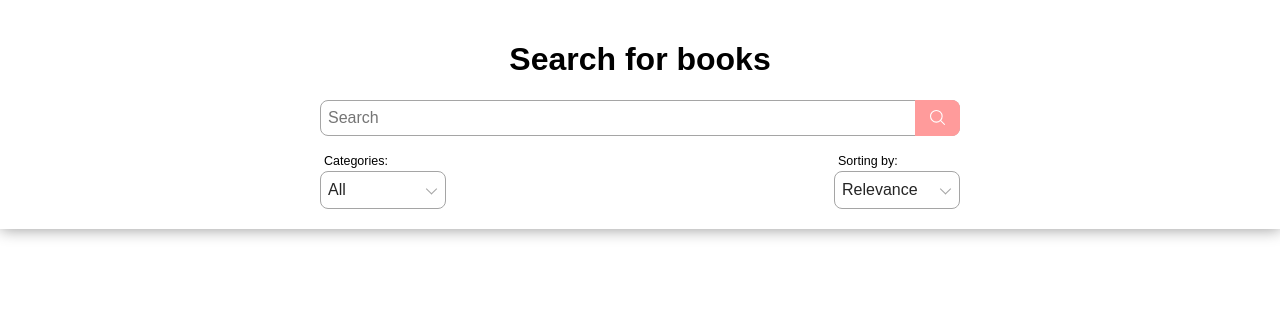
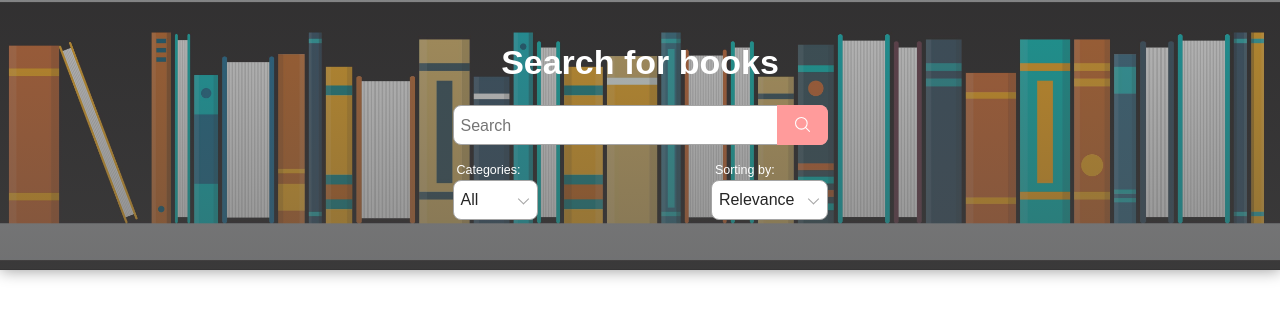
Before and after one commit to KASSTUSS/modsen-practice, a React (Vite) app: page / in a window 1280 px wide. Shown: the top 318 px of the page. Built offline with nearby package versions, Linux system fonts and the light colour scheme.

Commit message:
feat: change Header background

```diff
--- a/src/components/screens/home/header/Header.module.css
+++ b/src/components/screens/home/header/Header.module.css
@@ -1,4 +1,3 @@
-
 .header {
     width: 100vw;
 
@@ -9,15 +8,25 @@
 
     font-family: Arial, Helvetica, sans-serif;
 
-    padding: 20px 0;
+    padding: 20px 0 50px;
 
-    background-color: #fff;
+    background: linear-gradient(rgba(75,75,75,0.4), rgba(75,75,75,0.6)), url(../../../../../public/img/background.jpg);
+    background-size: cover;
+    background-position: center;
+    background-repeat: no-repeat;
+
     box-shadow: 0px 0px 15px 0.5px #999;
 }
 
+.header__title {
+    font-size: 34px;
+    color: #ffffff;
+}
+
 .header__form {
-    width: 50%;
-    min-width: 300px;
+    width: 90%;
+    min-width: 280px;
+    max-width: 375px;
 
     display: flex;
     flex-direction: column;
--- a/src/components/ui/input/Input.module.css
+++ b/src/components/ui/input/Input.module.css
@@ -6,14 +6,14 @@
 .inputContainer {
     position: relative;
     width: 100%;
-    height: 36px;
+    height: 40px;
     box-sizing: border-box;
 }
 
 .input {
     width: 100%;
-    height: 36px;
-    padding: 0 52px 0 7px;
+    height: 100%;
+    padding: 3px 60px 0 7px;
     box-sizing: border-box;
 
     font-size: 16px;
@@ -41,7 +41,7 @@
     top: 0;
     right: 0;
     height: 100%;
-    padding: 0 15px;
+    padding: 0 18px;
 
     display: flex;
     justify-content: center;
--- a/src/components/ui/select/Select.module.css
+++ b/src/components/ui/select/Select.module.css
@@ -6,10 +6,11 @@
 
 .select {
     position: relative;
-    height: 30px;
+    height: 40px;
     min-width: 85px;
     padding: 3px 32px 3px 7px;
     margin-top: 20px;
+    box-sizing: border-box;
 
     display: flex;
     justify-content: flex-start;
@@ -40,6 +41,7 @@
 
     font-size: 12.5px;
     font-style: Arial;
+    color: #ffffff;
 }
 
 .select__selectedOption {
```
Also changed, not shown: public/img/background.avif (added), public/img/background.jpg (added).
